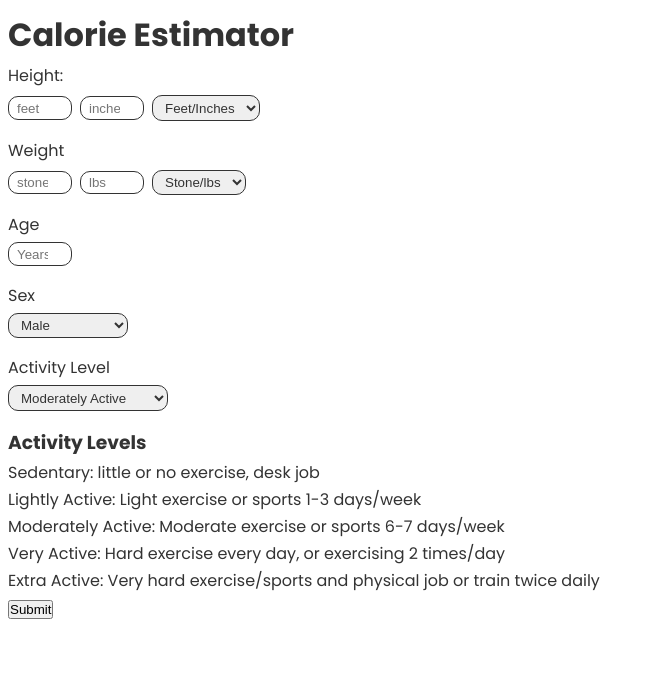
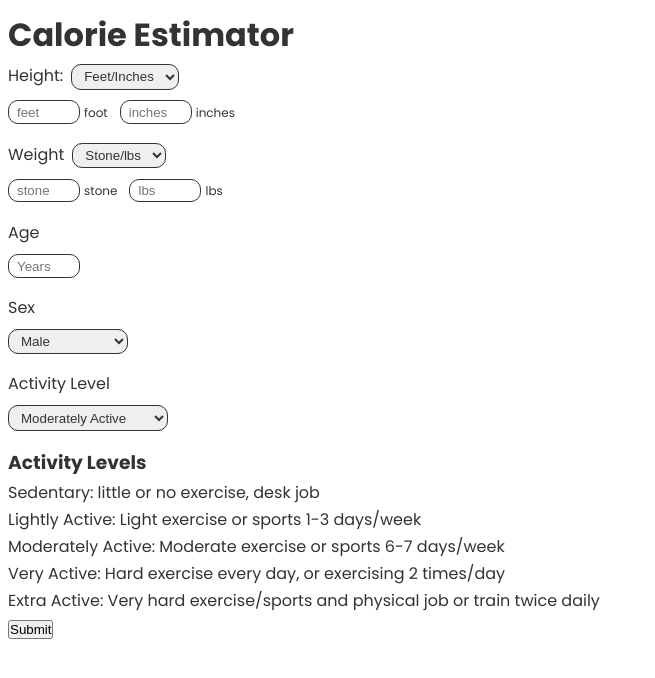
Before and after one commit to lewisRotchell/calorie-estimator-v2, a React (Create React App) app: page / in a window 1280 px wide. Shown: the top 678 px of the page, without its empty margins (0-655 px from the left). Built offline with nearby package versions, Linux system fonts and the light colour scheme.

Commit message:
styling form for smallest screens

```diff
--- a/src/assets/App.scss
+++ b/src/assets/App.scss
@@ -22,7 +22,7 @@ input {
   padding: 0.2rem 0.5rem;
   border-radius: 10px;
   border: 1px solid #333;
-  width: 4rem;
+  width: 4.5rem;
 }
 
 select {
--- a/src/components/CalorieForm.module.scss
+++ b/src/components/CalorieForm.module.scss
@@ -1,18 +1,29 @@
 .calorieForm {
   .formControl {
     display: flex;
+    flex-wrap: wrap;
     flex-direction: column;
-    flex-wrap: wrap;
-
     margin-bottom: 1rem;
 
-    label {
-      margin-bottom: 0.25rem;
-      width: 100%;
+    p {
+      margin-right: 0.5rem;
+      display: inline;
     }
 
     input {
-      margin-right: 0.5rem;
+      margin-right: 0.25rem;
+    }
+
+    label {
+      font-size: 0.75rem;
+      margin-right: 0.75rem;
+    }
+
+    &__top {
+      margin-bottom: 0.5rem;
+    }
+
+    &__bottom {
     }
 
     .sexSelect {
@@ -22,5 +33,12 @@
     .activitySelect {
       width: 160px;
     }
+
+    .labelL {
+      font-size: 1rem;
+      display: flex;
+      flex-direction: column;
+      margin-bottom: 0.5rem;
+    }
   }
 }
--- a/src/components/CalorieForm.tsx
+++ b/src/components/CalorieForm.tsx
@@ -1,5 +1,4 @@
 import React from "react";
-import { classicNameResolver } from "typescript";
 import useInput from "../hooks/useInput";
 import validate from "../validateForm";
 import classes from "./CalorieForm.module.scss";
@@ -30,22 +29,8 @@ const CalorieForm: React.FC<Props> = ({
     <div className={classes.calorieForm}>
       <form className=" " id="calorieForm" onSubmit={handleSubmit}>
         <div className={classes.formControl}>
-          <label className="">Height:</label>
-
-          {values.heightMetrics === "cm" ? (
-            <div>
-              <input
-                className=""
-                onKeyDown={(evt) =>
-                  ["e", "E", "+", "-"].includes(evt.key) && evt.preventDefault()
-                }
-                onChange={handleChangeNum}
-                value={values.cm || ""}
-                type="number"
-                id="height"
-                placeholder="cm"
-                name="cm"
-              />
+          <div className={classes.formControl__top}>
+            <p className="">Height:</p>
             <select
               className=""
               onChange={handleChangeString}
@@ -57,18 +42,41 @@ const CalorieForm: React.FC<Props> = ({
               <option value="cm">cm</option>
             </select>
           </div>
+
+          {values.heightMetrics === "cm" ? (
+            <div className={classes.formControl__bottom}>
+              <label>
+                <input
+                  className=""
+                  onKeyDown={(evt) =>
+                    ["e", "E", "+", "-"].includes(evt.key) &&
+                    evt.preventDefault()
+                  }
+                  onChange={handleChangeNum}
+                  value={values.cm || ""}
+                  type="number"
+                  id="height"
+                  placeholder="cm"
+                  name="cm"
+                />
+                cm
+              </label>
+            </div>
           ) : (
-            <div>
+            <div className={classes.formControl__bottom}>
+              <label>
                 <input
                   onChange={handleChangeNum}
                   value={values.foot || ""}
-                className={classes.inputA}
                   type="number"
                   id="foot"
                   placeholder="feet"
                   name="foot"
                 />
+                foot
+              </label>
 
+              <label>
                 <input
                   onChange={handleChangeNum}
                   value={values.inch || ""}
@@ -78,34 +86,15 @@ const CalorieForm: React.FC<Props> = ({
                   placeholder="inches"
                   name="inch"
                 />
-              <select
-                className=""
-                onChange={handleChangeString}
-                value={values.heightMetrics}
-                name="heightMetrics"
-                id=""
-              >
-                <option value="feetAndInches">Feet/Inches</option>
-                <option value="cm">cm</option>
-              </select>
+                inches
+              </label>
             </div>
           )}
         </div>
         {/* weight */}
         <div className={classes.formControl}>
-          <label htmlFor="weight">Weight</label>
-
-          {values.weightMetrics === "kg" ? (
-            <div>
-              <input
-                onChange={handleChangeNum}
-                value={values.kg || ""}
-                className=""
-                type="number"
-                id="weight"
-                placeholder="kg"
-                name="kg"
-              />
+          <div className={classes.formControl__top}>
+            <p>Weight</p>
             <select
               className=""
               onChange={handleChangeString}
@@ -117,8 +106,25 @@ const CalorieForm: React.FC<Props> = ({
               <option value="kg">kg</option>
             </select>
           </div>
+
+          {values.weightMetrics === "kg" ? (
+            <div className={classes.formControl__bottom}>
+              <label>
+                <input
+                  onChange={handleChangeNum}
+                  value={values.kg || ""}
+                  className=""
+                  type="number"
+                  id="weight"
+                  placeholder="kg"
+                  name="kg"
+                />
+                kg
+              </label>
+            </div>
           ) : (
-            <div>
+            <div className={classes.formControl__bottom}>
+              <label>
                 <input
                   onChange={handleChangeNum}
                   value={values.stone || ""}
@@ -128,7 +134,10 @@ const CalorieForm: React.FC<Props> = ({
                   id="stone"
                   name="stone"
                 />
+                stone
+              </label>
 
+              <label>
                 <input
                   onChange={handleChangeNum}
                   value={values.lbs || ""}
@@ -138,22 +147,16 @@ const CalorieForm: React.FC<Props> = ({
                   placeholder="lbs"
                   name="lbs"
                 />
-              <select
-                className=""
-                onChange={handleChangeString}
-                value={values.weightMetrics}
-                name="weightMetrics"
-                id=""
-              >
-                <option value="stoneAndPounds">Stone/lbs</option>
-                <option value="kg">kg</option>
-              </select>
+                lbs
+              </label>
             </div>
           )}
         </div>
         {/* Age */}
         <div className={classes.formControl}>
-          <label htmlFor="age">Age</label>
+          <label className={classes.labelL} htmlFor="age">
+            Age
+          </label>
           <input
             onChange={handleChangeNum}
             value={values.age || ""}
@@ -166,12 +169,15 @@ const CalorieForm: React.FC<Props> = ({
         </div>
         {/* sex */}
         <div className={classes.formControl}>
-          <label htmlFor="sex">Sex</label>
+          <label className={classes.labelL} htmlFor="sex">
+            Sex
+          </label>
           <select
             onChange={handleChangeString}
             value={values.sex}
             name="sex"
             className={classes.sexSelect}
+            id="sex"
           >
             <option value="male">Male</option>
             <option value="female">Female</option>
@@ -179,13 +185,15 @@ const CalorieForm: React.FC<Props> = ({
         </div>
         {/* activity level */}
         <div className={classes.formControl}>
-          <label htmlFor="activityLevel">Activity Level</label>
+          <label className={classes.labelL} htmlFor="activityLevel">
+            Activity Level
+          </label>
           <select
             onChange={handleChangeString}
             value={values.activityLevel}
             name="activityLevel"
             className={classes.activitySelect}
-            id=""
+            id="activityLevel"
           >
             <option value={1.2}>Sedentary</option>
             <option value={1.375}>Lightly Active</option>
```
Lines whose indentation alone changed are shown as unchanged.
